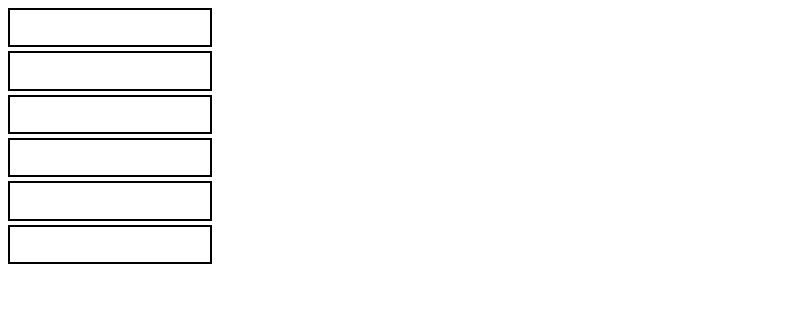
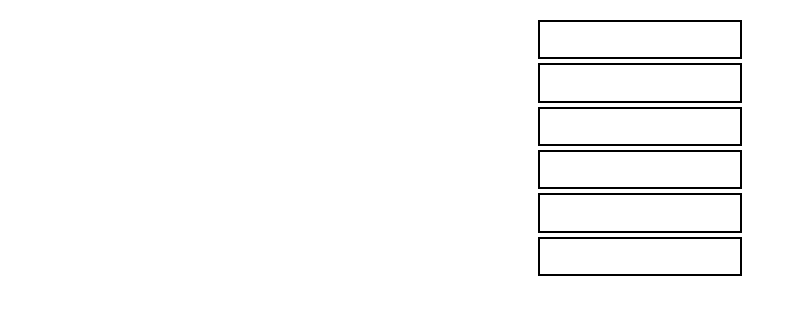
Before and after one commit to RandyBoBandy92/React-IChing, a React (Create React App) app in the folder ichingreact/: page / in a window 1280 px wide. Shown: the top 314 px of the page, without its empty margins (0-797 px from the left). Built offline with nearby package versions, Linux system fonts and the light colour scheme.

Commit message:
added some styles to app

```diff
--- a/ichingreact/src/App.js
+++ b/ichingreact/src/App.js
@@ -60,11 +60,16 @@ class Line extends React.Component {
 class App extends React.Component {
   constructor(props) {
     super(props);
+    this.styles = {
+      margin: "auto",
+      width: "max-content",
+      marginTop: "20px"
+    }
   }
 
   render() {
     return (
-      <div>
+      <div style={this.styles} className="app">
         <Line />
         <Line />
         <Line />
```
Also changed, not shown: 1 other file (tests, documents, lock files or other folders).
